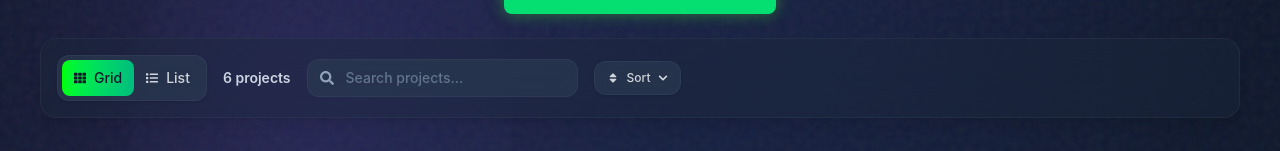
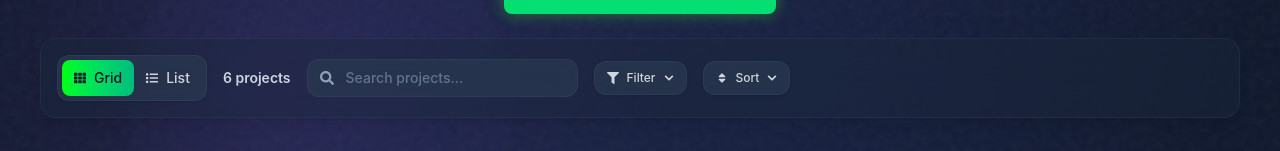
Before and after one commit to brendanddev/brendans-website, a React (Vite) app in the folder frontend/: page /projects in a window 1280 px wide. Shown: the part 287-438 px from the top of the page. Built offline with nearby package versions, Linux system fonts and the light colour scheme.

Commit message:
Add filter menu component to projects menu

```diff
--- a/frontend/src/components/Projects/ProjectsGrid.jsx
+++ b/frontend/src/components/Projects/ProjectsGrid.jsx
@@ -10,11 +10,31 @@ import ProjectCard from "./ProjectCard";
 import ProjectModal from "./ProjectModal";
 import ProjectsMenu from "./ProjectsMenu/ProjectsMenu.jsx";
 import useProjectHandlers from "../../hooks/useProjectHandlers.js";
+import projectData from "../../data/projectData";
+import { useState, useMemo } from "react";
 
 import { projectGridVariants, projectCardItemVariants } from "../../utils/variants/cards.js";
 import { motion } from "framer-motion";
 
 const ProjectsGrid = () => {
+  // Technology filter state
+  const [selectedTech, setSelectedTech] = useState("");
+
+  // Generate unique technology options from all projects
+  const techOptions = useMemo(() => {
+    const allTechs = projectData.flatMap(p =>
+      p.techBreakdown ? p.techBreakdown.map(t => t.name) : []
+    );
+    return Array.from(new Set(allTechs)).sort();
+  }, []);
+
+  // Filter projects by selected technology
+  const filteredProjects = useMemo(() => {
+    if (!selectedTech) return projectData;
+    return projectData.filter(p =>
+      p.techBreakdown && p.techBreakdown.some(t => t.name === selectedTech)
+    );
+  }, [selectedTech]);
 
   // Custom hook to manage project modal state and handlers
   const {
@@ -35,7 +55,7 @@ const ProjectsGrid = () => {
     handleViewModeChange,
     handleSortChange,
     handleSearchChange
-  } = useProjectHandlers();
+  } = useProjectHandlers(filteredProjects);
 
   return (
     <>
@@ -49,6 +69,9 @@ const ProjectsGrid = () => {
           onSortChange={handleSortChange}
           searchQuery={searchQuery}
           onSearch={handleSearchChange}
+          techOptions={techOptions}
+          selectedTech={selectedTech}
+          onTechChange={setSelectedTech}
         />
       </div>
 
--- a/frontend/src/components/Projects/ProjectsMenu/ProjectsMenu.jsx
+++ b/frontend/src/components/Projects/ProjectsMenu/ProjectsMenu.jsx
@@ -12,6 +12,7 @@ import ViewModeToggle from './ViewModeToggle';
 import ProjectCount from './ProjectCount';
 import SearchBar from './SearchBar';
 import SortMenu from './SortMenu';
+import FilterMenu from './FilterMenu';
 
 
 const ProjectsMenu = ({
@@ -21,7 +22,10 @@ const ProjectsMenu = ({
     sortBy,
     onSortChange,
     searchQuery,
-    onSearch
+    onSearch,
+    techOptions,
+    selectedTech,
+    onTechChange
 }) => {
     return (
         // Main menu container
@@ -33,6 +37,7 @@ const ProjectsMenu = ({
             <ViewModeToggle viewMode={viewMode} onViewModeChange={onViewModeChange} />
             <ProjectCount projectCount={projectCount} />
             <SearchBar searchQuery={searchQuery} onSearch={onSearch} />
+            <FilterMenu techOptions={techOptions} selectedTech={selectedTech} onTechChange={onTechChange} />
             <SortMenu sortBy={sortBy} onSortChange={onSortChange} />
         </div>
     );
```
